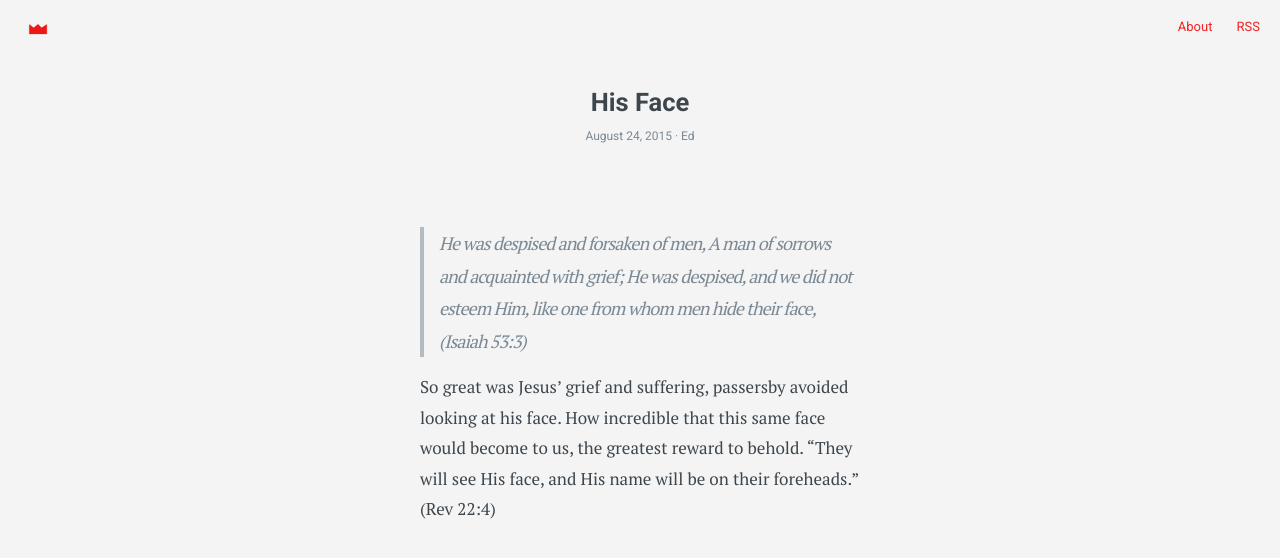
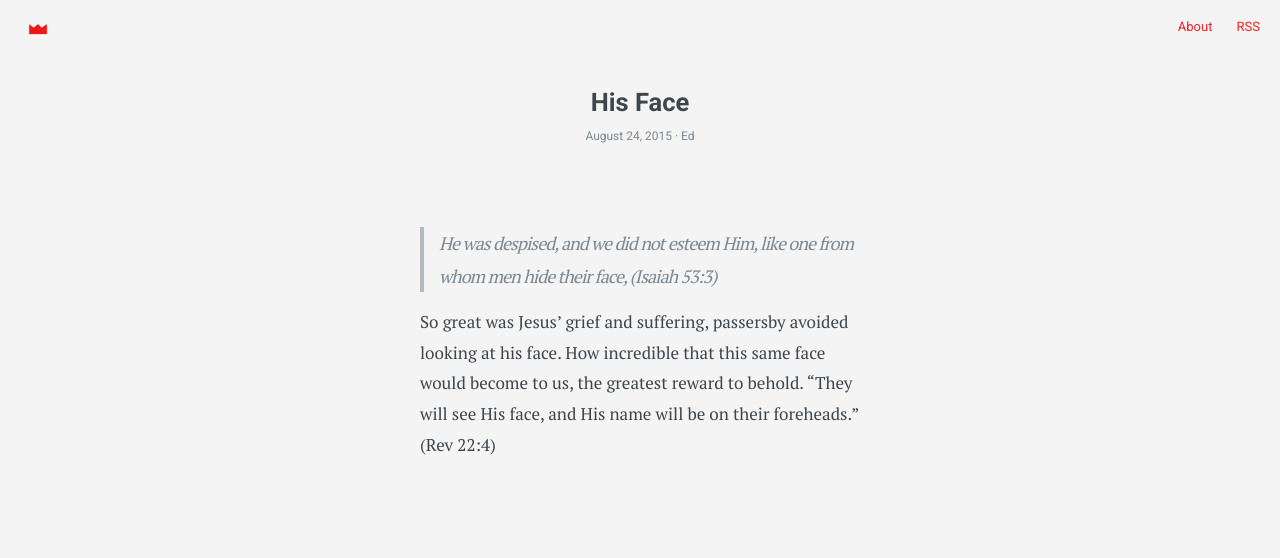
Before and after one commit to edchao/crown, a Jekyll site: the page built from _posts/2015-08-24-His_Face.markdown, in a window 1280 px wide. Shown: the top 558 px of the page. Built offline with Jekyll 4.4.1, drawn with Linux system fonts in a browser that asks for light colours.

Commit message:
Update 2015-08-24-His_Face.markdown

```diff
--- a/_posts/2015-08-24-His_Face.markdown
+++ b/_posts/2015-08-24-His_Face.markdown
@@ -7,6 +7,6 @@ author: Ed
 tags: Face
 ---
 
-> He was despised and forsaken of men, A man of sorrows and acquainted with grief; He was despised, and we did not esteem Him, like one from whom men hide their face,  (Isaiah 53:3)
+> He was despised, and we did not esteem Him, like one from whom men hide their face,  (Isaiah 53:3)
 
 So great was Jesus' grief and suffering, passersby avoided looking at his face. How incredible that this same face would become to us, the greatest reward to behold. “They will see His face, and His name will be on their foreheads." (Rev 22:4)
```
